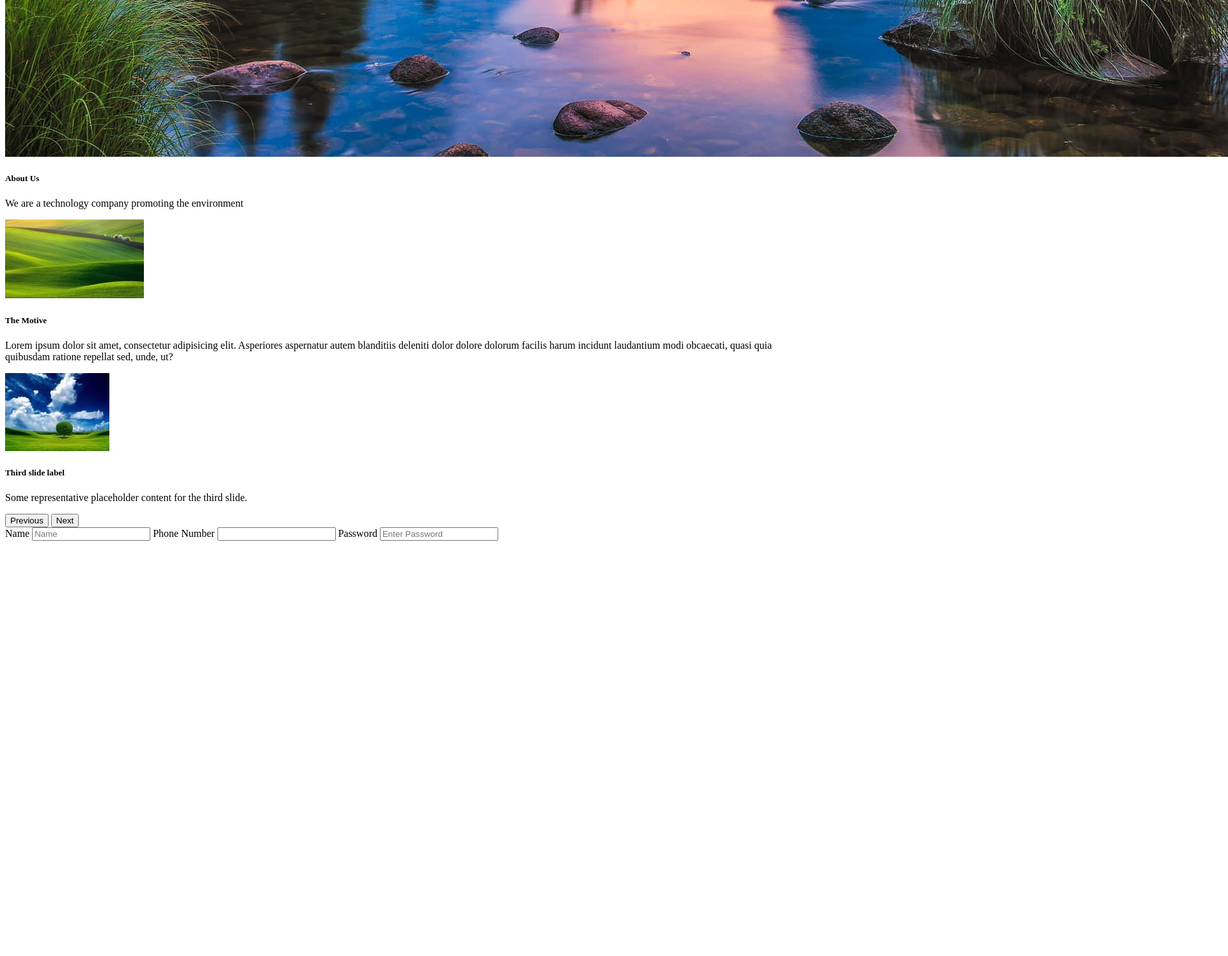
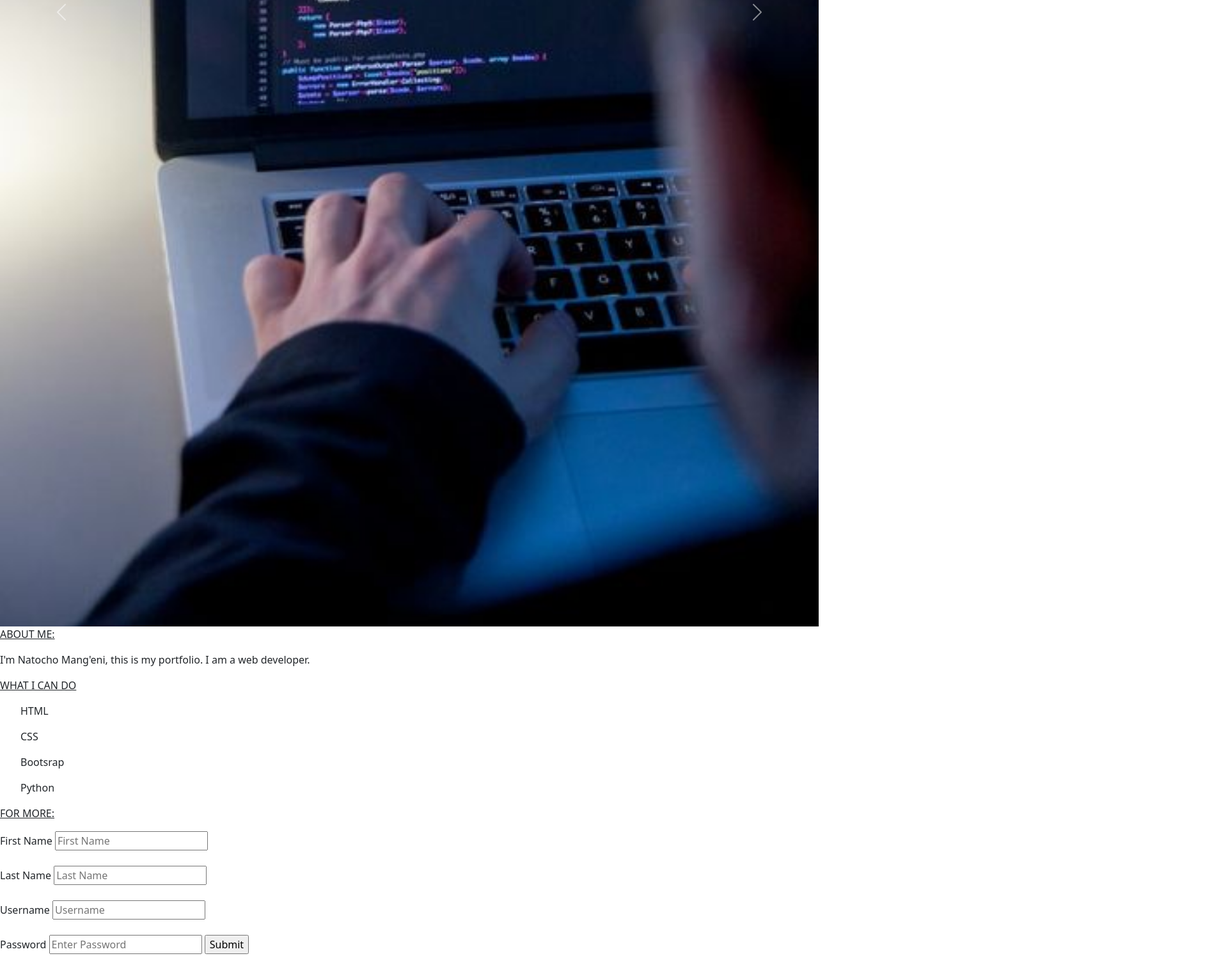
Before and after one commit to natocho72/anything, a plain HTML site: page assignment.html in a window 1280 px wide. Shown: the part 981-2475 px from the top of the page at 64% size, 1920 px wide, since content can reach past the window. Before the commit the page ends 1834 px from the top, so only its background shows below. Drawn offline with nearby package versions, Linux system fonts and the light colour scheme.

Commit message:
random message

```diff
--- a/assignment.html
+++ b/assignment.html
@@ -1,60 +1,51 @@
-<!doctype html>
+<!DOCTYPE html>
 <html lang="en">
 <head>
     <meta charset="UTF-8">
-    <meta name="viewport"
-          content="width=device-width, user-scalable=no, initial-scale=1.0, maximum-scale=1.0, minimum-scale=1.0">
-    <meta http-equiv="X-UA-Compatible" content="ie=edge">
-    <title style="text-align: center" >Welcome to the nature space</title>
-<script src="https://cdn.jsdelivr.net/npm/@popperjs/core@2.11.6/dist/umd/popper.min.js" integrity="sha384-oBqDVmMz9ATKxIep9tiCxS/Z9fNfEXiDAYTujMAeBAsjFuCZSmKbSSUnQlmh/jp3" crossorigin="anonymous"></script>
-<script src="https://cdn.jsdelivr.net/npm/bootstrap@5.3.0-alpha1/dist/js/bootstrap.min.js" integrity="sha384-mQ93GR66B00ZXjt0YO5KlohRA5SY2XofN4zfuZxLkoj1gXtW8ANNCe9d5Y3eG5eD" crossorigin="anonymous"></script>
+    <title>TECHVERSE</title>
 </head>
+<link rel="stylesheet" href="edit.css">
+<link href="https://cdn.jsdelivr.net/npm/bootstrap@5.3.0-alpha1/dist/css/bootstrap.min.css" rel="stylesheet" integrity="sha384-GLhlTQ8iRABdZLl6O3oVMWSktQOp6b7In1Zl3/Jr59b6EGGoI1aFkw7cmDA6j6gD" crossorigin="anonymous">
+<script src="https://cdn.jsdelivr.net/npm/bootstrap@5.3.0-alpha1/dist/js/bootstrap.bundle.min.js" integrity="sha384-w76AqPfDkMBDXo30jS1Sgez6pr3x5MlQ1ZAGC+nuZB+EYdgRZgiwxhTBTkF7CXvN" crossorigin="anonymous"></script>
 <body>
-<div id="carouselExampleCaptions" class="carousel slide">
-  <div class="carousel-indicators">
-    <button type="button" data-bs-target="#carouselExampleCaptions" data-bs-slide-to="0" class="active" aria-current="true" aria-label="Slide 1"></button>
-    <button type="button" data-bs-target="#carouselExampleCaptions" data-bs-slide-to="1" aria-label="Slide 2"></button>
-    <button type="button" data-bs-target="#carouselExampleCaptions" data-bs-slide-to="2" aria-label="Slide 3"></button>
-  </div>
+<p class="colour"><u>WELCOME TO THE TECHVERSE</u></p>
+<div id="carouselExampleFade" class="carousel slide carousel-fade">
   <div class="carousel-inner">
     <div class="carousel-item active">
-      <img src="Pictures/548490-nature-wallpaper.jpg" class="d-block w-100" alt="...">
-      <div class="carousel-caption d-none d-md-block">
-        <h5>About Us</h5>
-        <p>We are a technology company promoting the environment</p>
-      </div>
+      <img src="Pictures/desktop.jpg" class="d-block w-100" alt="...">
     </div>
     <div class="carousel-item">
-      <img src="Pictures/nature2.jpg" class="d-block w-100" alt="...">
-      <div class="carousel-caption d-none d-md-block">
-        <h5>The Motive</h5>
-        <p>Lorem ipsum dolor sit amet, consectetur adipisicing elit. Asperiores aspernatur autem blanditiis deleniti dolor dolore dolorum facilis harum incidunt laudantium modi obcaecati, quasi quia quibusdam ratione repellat sed, unde, ut?</p>
-      </div>
+      <img src="Pictures/desktop2.jpg" class="d-block w-100" alt="...">
     </div>
     <div class="carousel-item">
-      <img src="Pictures/nature%203.jpg" class="d-block w-100" alt="...">
-      <div class="carousel-caption d-none d-md-block">
-        <h5>Third slide label</h5>
-        <p>Some representative placeholder content for the third slide.</p>
-      </div>
+      <img src="Pictures/desktop3.jpg" class="d-block w-100" alt="...">
     </div>
   </div>
-  <button class="carousel-control-prev" type="button" data-bs-target="#carouselExampleCaptions" data-bs-slide="prev">
+  <button class="carousel-control-prev" type="button" data-bs-target="#carouselExampleFade" data-bs-slide="prev">
     <span class="carousel-control-prev-icon" aria-hidden="true"></span>
     <span class="visually-hidden">Previous</span>
   </button>
-  <button class="carousel-control-next" type="button" data-bs-target="#carouselExampleCaptions" data-bs-slide="next">
+  <button class="carousel-control-next" type="button" data-bs-target="#carouselExampleFade" data-bs-slide="next">
     <span class="carousel-control-next-icon" aria-hidden="true"></span>
     <span class="visually-hidden">Next</span>
   </button>
 </div>
-<label for="name">Name</label>
-<input type="name" id="name" placeholder="Name">
-
-<label for="Phone number">Phone Number</label>
-<input type="number" id="Phone number">
-
+<p><u>ABOUT ME:</u></</p>
+<p>I'm Natocho Mang'eni, this is my portfolio. I am a web developer.</p>
+<p><u>WHAT I CAN DO</u></p>
+<ol>HTML</ol>
+<ol>CSS</ol>
+<ol>Bootsrap</ol>
+<ol>Python</ol>
+<p><u>FOR MORE:</u></p>
+<label for="name">First Name</label>
+<input type="text" id="name" placeholder="First Name"><br><br>
+<label for="lname">Last Name</label>
+<input type="text" id="lname" placeholder="Last Name"><br><br>
+<label for="username">Username</label>
+<input type="text" id="username" placeholder="Username"><br><br>
 <label for="password">Password</label>
-<input type="password" id="password" placeholder= "Enter Password">
+<input type="password" id="password" placeholder="Enter Password">
+<input type="submit" placeholder="Submit"><br><br>
 </body>
 </html>
```
Also changed, not shown: Pictures/desktop.jpg (added), Pictures/desktop2.jpg (added), Pictures/desktop3.jpg (added), Pictures/desktop4.jpg (added), edit.css (added), 1 other file.
